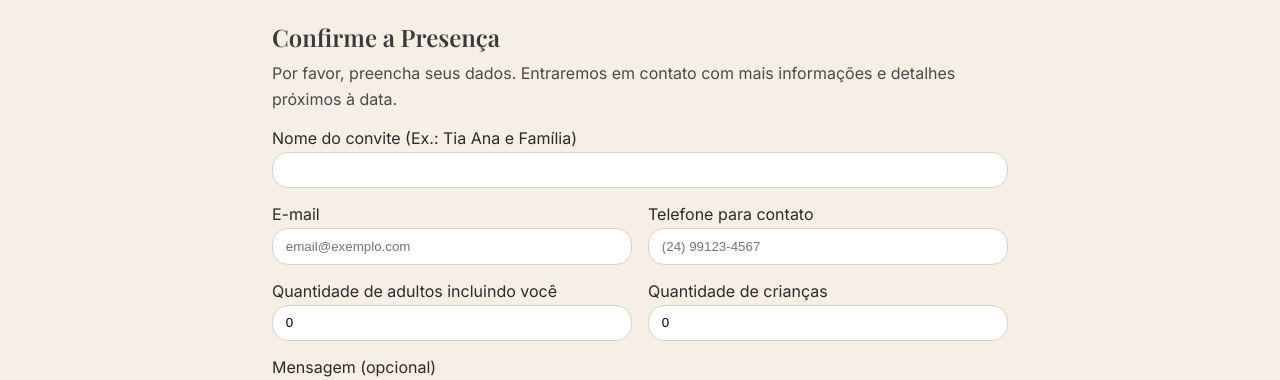
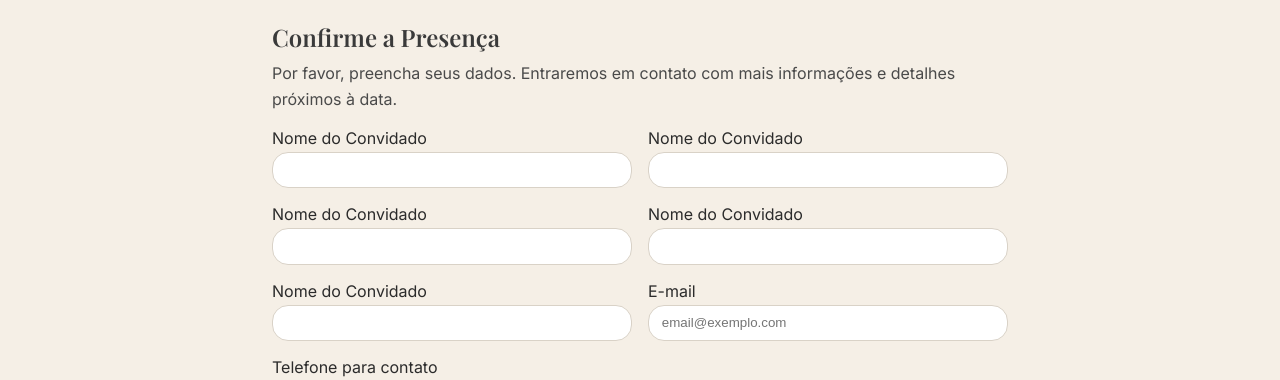
Before and after one commit to PauloEduardoCoelho/casamentoantonioisabella, a React (Vite) app: page / in a window 1280 px wide. Shown: the part 3660-4040 px from the top of the page. Built offline with nearby package versions, Linux system fonts and the light colour scheme.

Commit message:
formulario com cinco nomes

```diff
--- a/src/App.jsx
+++ b/src/App.jsx
@@ -196,44 +196,37 @@ export default function App(){
   const payCard = (gift) => {
     alert(`Pagamento por cartão em breve.\n\nPresente: ${gift.title} — R$ ${gift.price.toFixed(2)}`);
   };
-
-  const onSubmitRSVP = async (e) => {
+    const onSubmitRSVP = async (e) => {
     e.preventDefault();
-
-    const nomeConvite = e.target.nomeConvite.value;
+    const convidado1 = e.target.convidado1.value.trim();
+    const convidado2 = e.target.convidado2.value.trim();
+    const convidado3 = e.target.convidado3.value.trim();
+    const convidado4 = e.target.convidado4.value.trim();
+    const convidado5 = e.target.convidado5.value.trim();
     const email = e.target.email.value;
     const telefone = e.target.telefone.value;
-    const adultos = e.target.adultos.value;
-    const criancas = e.target.criancas.value;
     const mensagem = e.target.mensagem.value;
-
     const formData = new URLSearchParams();
-    formData.append("nomeConvite", nomeConvite);
+    formData.append("convidado1", convidado1);
+    formData.append("convidado2", convidado2);
+    formData.append("convidado3", convidado3);
+    formData.append("convidado4", convidado4);
+    formData.append("convidado5", convidado5);
     formData.append("email", email);
     formData.append("telefone", telefone);
-    formData.append("adultos", adultos);
-    formData.append("criancas", criancas);
     formData.append("mensagem", mensagem);
-
     try {
-      const response = await fetch("https://script.google.com/macros/s/AKfycbwaLVG-c7xQhGRsHPukpVkbdVKNY8Tugilb2iTfn3emmNoi4qI8tA_NVaBY__d8K64/exec", {
-        method: "POST",
-        body: formData,
-      });
-
+      const response = await fetch(WEB_APP_URL, { method: "POST", body: formData });
       const result = await response.json();
       if (result.result === "success") {
         setRsvpSent(true);
-        // (opcional) e.target.reset();
       } else {
         alert("Erro ao enviar os dados.");
       }
     } catch (error) {
-      console.error("Erro ao enviar os dados:", error);
       alert("Erro ao enviar os dados.");
     }
   };
-
 
   React.useEffect(() => {
     const ids = ["presenteie", "rsvp", "convite", "como-chegar"];
@@ -378,8 +371,20 @@ export default function App(){
             </div>
           ) : (
             <form onSubmit={onSubmitRSVP} className="grid2 gap-4">
-              <label className="muted span2">Nome do convite (Ex.: Tia Ana e Família)
-                <input name="nomeConvite" required className="input mt-1" />
+              <label className="muted">Nome do Convidado
+                <input name="convidado1" className="input mt-1" />
+              </label>
+              <label className="muted">Nome do Convidado
+                <input name="convidado2" className="input mt-1" />
+              </label>
+              <label className="muted">Nome do Convidado
+                <input name="convidado3" className="input mt-1" />
+              </label>
+              <label className="muted">Nome do Convidado
+                <input name="convidado4" className="input mt-1" />
+              </label>
+              <label className="muted">Nome do Convidado
+                <input name="convidado5" className="input mt-1" />
               </label>
 
               <label className="muted">E-mail
@@ -399,26 +404,6 @@ export default function App(){
                   required
                   className="input mt-1"
                   placeholder="(24) 99123-4567"
-                />
-              </label>
-
-              <label className="muted">Quantidade de adultos incluindo você
-                <input
-                  type="number"
-                  name="adultos"
-                  min={0}
-                  defaultValue={0}
-                  className="input mt-1"
-                />
-              </label>
-
-              <label className="muted">Quantidade de crianças
-                <input
-                  type="number"
-                  name="criancas"
-                  min={0}
-                  defaultValue={0}
-                  className="input mt-1"
                 />
               </label>
 
```
